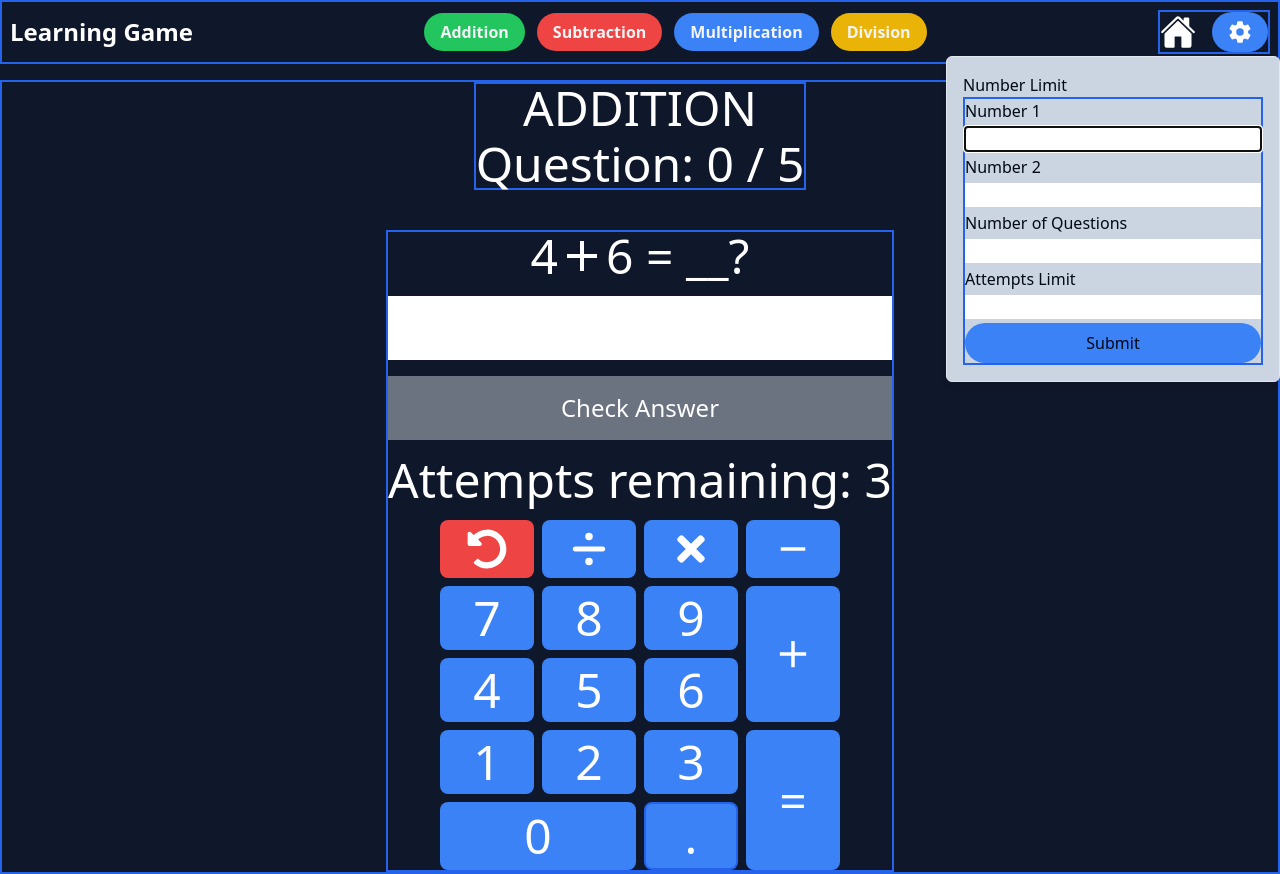
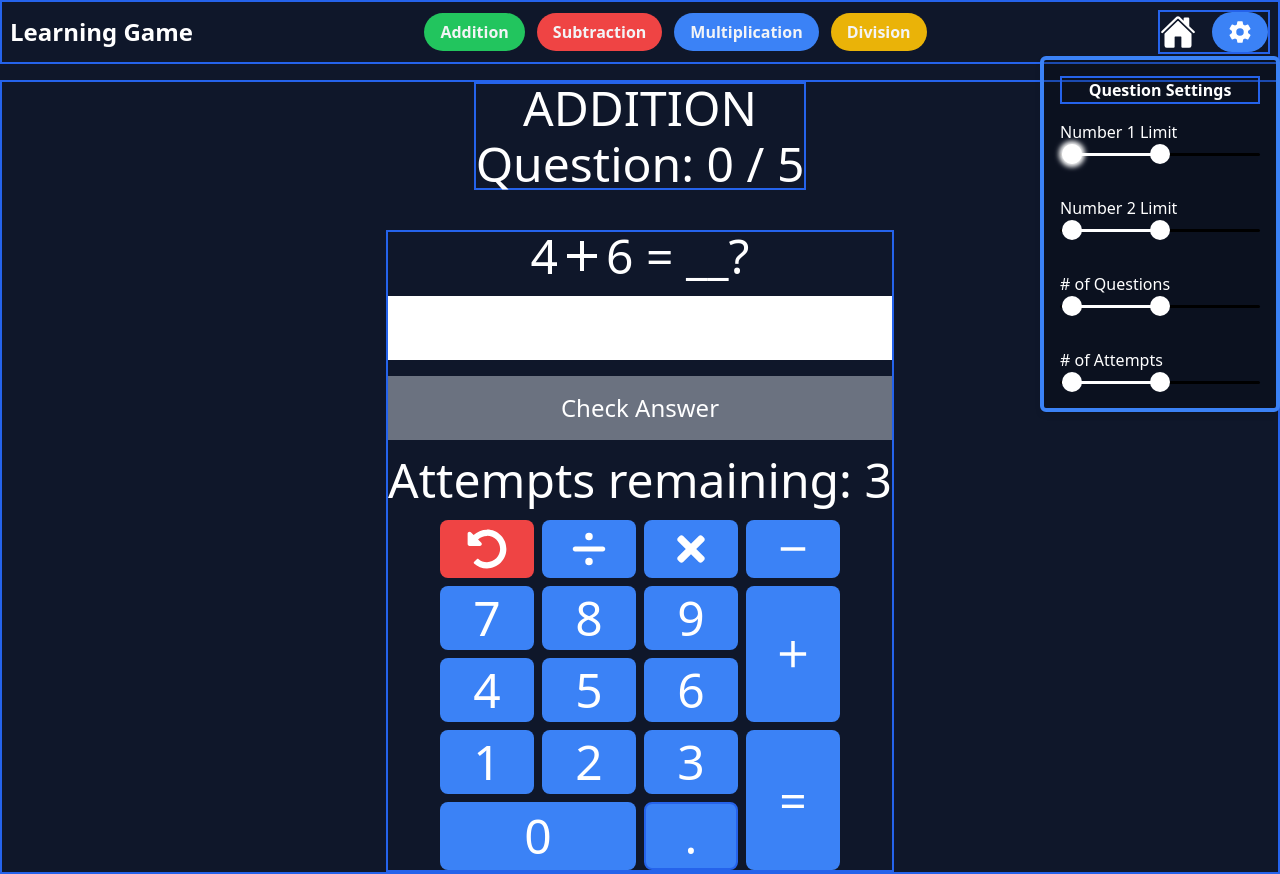
Before and after one commit to bartswierz/learning-game, a React (Vite) app: page /addition in a window 1280 px wide. Both pictures are taken after a click on the button 1240 px from the left and 32 px from the top of the page. Built offline with nearby package versions, Linux system fonts and the light colour scheme.

Commit message:
slider imported from shadcn, modified slider for dual thumb limit; work-in-progress

```diff
--- a/src/components/ui/Operation.tsx
+++ b/src/components/ui/Operation.tsx
@@ -11,7 +11,7 @@ interface OperationProps {
 }
 
 // TODO - mode this into the operations section OR inside zustand store
-export const settings: Settings = {
+const settings: Settings = {
   numOneRange: { min: 1, max: 10 },
   numTwoRange: { min: 1, max: 10 },
   numOfAttempts: 3,
--- a/src/components/ui/Settings.tsx
+++ b/src/components/ui/Settings.tsx
@@ -1,6 +1,8 @@
-import { Popover, PopoverContent, PopoverTrigger } from "@/components/ui/popover";
+import { Popover, PopoverContent, PopoverTrigger } from "@/components/ui/shadcn/popover";
 import { IoSettingsSharp } from "react-icons/io5";
-import { Tooltip, TooltipContent, TooltipProvider, TooltipTrigger } from "@/components/ui/tooltip";
+import { Tooltip, TooltipContent, TooltipProvider, TooltipTrigger } from "@/components/ui/shadcn/tooltip";
+import * as Slider from "@radix-ui/react-slider";
+import "./shadcn/styles.css";
 
 interface Settings {
   numberOne: number;
@@ -10,24 +12,60 @@ interface Settings {
 }
 
 // Form contents for the Settings Component
+// const SettingsForm__ = () => {
+//   return (
+//     <form className="flex flex-col b w-[300px] gap-1">
+//       <label htmlFor="firstNumber">Number 1</label>
+//       <input type="text" name="numberOne" id="firstNumber" className="w-full" required />
+
+//       <label htmlFor="secondNumber">Number 2</label>
+//       <input type="text" name="numberTwo" id="numberTwo" className="w-full" required />
+
+//       <label htmlFor="secondNumber">Number of Questions</label>
+//       <input type="text" name="questions" id="questions" className="w-full" required />
+
+//       <label htmlFor="attempts">Attempts Limit</label>
+//       <input type="text" name="attempts" id="attempts" className="w-full" required />
+
+//       <button type="submit" className="bg-blue-500 px-4 py-2 rounded-full w-full">
+//         Submit
+//       </button>
+//     </form>
+//   );
+// };
+const SettingsSlider = () => {
+  return (
+    <Slider.Root className="SliderRoot" defaultValue={[1, 50]} max={100} step={1} minStepsBetweenThumbs={1}>
+      <Slider.Track className="SliderTrack">
+        <Slider.Range className="SliderRange" />
+      </Slider.Track>
+      <Slider.Thumb className="SliderThumb" aria-label="Volume" />
+      <Slider.Thumb className="SliderThumb" aria-label="Volume" />
+    </Slider.Root>
+  );
+};
+
+//TODO - add slider range for numberOne and numberTwo
+// Form contents for the Settings Component
 const SettingsForm__ = () => {
   return (
-    <form className="flex flex-col b w-[300px] gap-1">
-      <label htmlFor="firstNumber">Number 1</label>
-      <input type="text" name="numberOne" id="firstNumber" className="w-full" required />
-
-      <label htmlFor="secondNumber">Number 2</label>
-      <input type="text" name="numberTwo" id="numberTwo" className="w-full" required />
-
-      <label htmlFor="secondNumber">Number of Questions</label>
-      <input type="text" name="questions" id="questions" className="w-full" required />
-
-      <label htmlFor="attempts">Attempts Limit</label>
-      <input type="text" name="attempts" id="attempts" className="w-full" required />
-
-      <button type="submit" className="bg-blue-500 px-4 py-2 rounded-full w-full">
-        Submit
-      </button>
+    <form className="flex flex-col gap-8 text-white">
+      <div>
+        <label htmlFor="firstNumber">Number 1 Limit</label>
+        <SettingsSlider />
+      </div>
+      <div>
+        <label htmlFor="firstNumber">Number 2 Limit</label>
+        <SettingsSlider />
+      </div>
+      <div>
+        <label htmlFor="firstNumber"># of Questions</label>
+        <SettingsSlider />
+      </div>
+      <div>
+        <label htmlFor="firstNumber"># of Attempts</label>
+        <SettingsSlider />
+      </div>
     </form>
   );
 };
@@ -52,8 +90,8 @@ const Settings = () => {
       </TooltipProvider>
 
       {/* CONTENT INSIDE POPUP */}
-      <PopoverContent align="center" className="bg-slate-300 rounded-md w-full">
-        <span>Number Limit</span>
+      <PopoverContent align="center" className="bg-transparent/70x bg-black/25 border-blue-500 border-4 rounded-md w-full">
+        <p className="text-white text-center b mb-4 font-bold">Question Settings</p>
         <SettingsForm__ />
       </PopoverContent>
     </Popover>
--- a/src/components/ui/TooltipButton.tsx
+++ b/src/components/ui/TooltipButton.tsx
@@ -1,5 +1,4 @@
-import { Tooltip, TooltipContent, TooltipProvider, TooltipTrigger } from "@/components/ui/tooltip";
-import { Popover, PopoverTrigger, PopoverContent } from "@/components/ui/popover";
+import { Tooltip, TooltipContent, TooltipProvider, TooltipTrigger } from "@/components/ui/shadcn/tooltip";
 
 interface TooltipButtonProps {
   trigger: string | JSX.Element; // Accepts Text or React Icons as the trigger
--- /dev/null
+++ b/src/components/ui/shadcn/styles.css
@@ -0,0 +1,47 @@
+/* @import "@radix-ui/colors/black-alpha.css";
+@import "@radix-ui/colors/violet.css"; */
+/* SLIDER.TSX CODE */
+.SliderRoot {
+  position: relative;
+  display: flex;
+  align-items: center;
+  user-select: none;
+  touch-action: none;
+  width: 200px;
+  height: 20px;
+}
+
+.SliderTrack {
+  /* background-color: var(--black-a10); */
+  background-color: rgba(0, 0, 0, 1);
+  position: relative;
+  flex-grow: 1;
+  border-radius: 9999px;
+  height: 3px;
+}
+
+.SliderRange {
+  position: absolute;
+  background-color: white;
+  border-radius: 9999px;
+  height: 100%;
+}
+
+.SliderThumb {
+  display: block;
+  width: 20px;
+  height: 20px;
+  background-color: white;
+  box-shadow: 0 2px 10px 0.7;
+  border-radius: 10px;
+}
+.SliderThumb:hover {
+  /* background-color: var(--violet-3); */
+  background-color: rgba(255, 255, 255, 0.9);
+}
+.SliderThumb:focus {
+  outline: none;
+  /* box-shadow: 0 0 0 5px 0.8; */
+  box-shadow: 0px 0px 5px 3px;
+  /* box-shadow: 0 0 0 5px var(--black-a8); */
+}
```
Also changed, not shown: src/components/ui/shadcn/navigation-menu.tsx (renamed from src/components/ui/navigation-menu.tsx), src/components/ui/shadcn/popover.tsx (renamed from src/components/ui/popover.tsx), src/components/ui/shadcn/select.tsx (renamed from src/components/ui/select.tsx), src/components/ui/shadcn/slider.tsx (renamed from src/components/ui/slider.tsx), src/components/ui/shadcn/tooltip.tsx (renamed from src/components/ui/tooltip.tsx).
